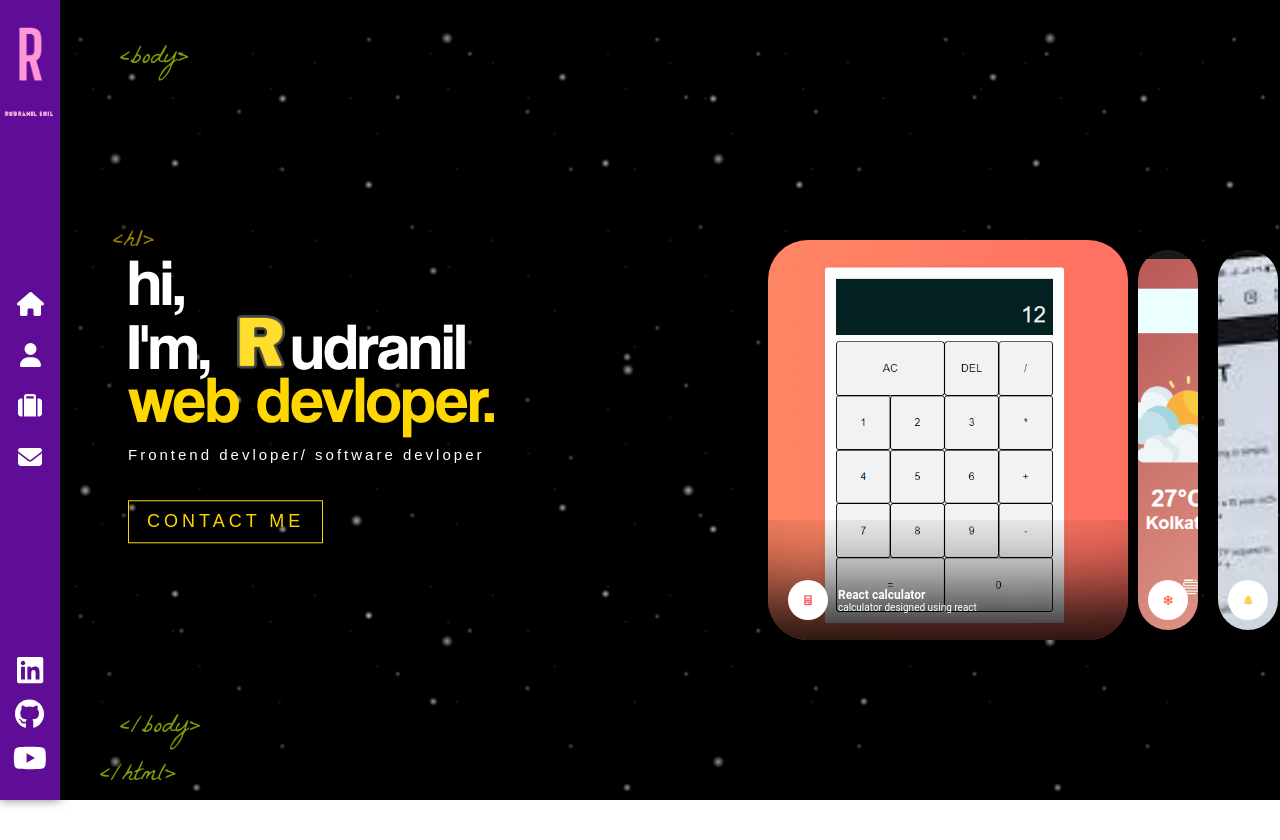
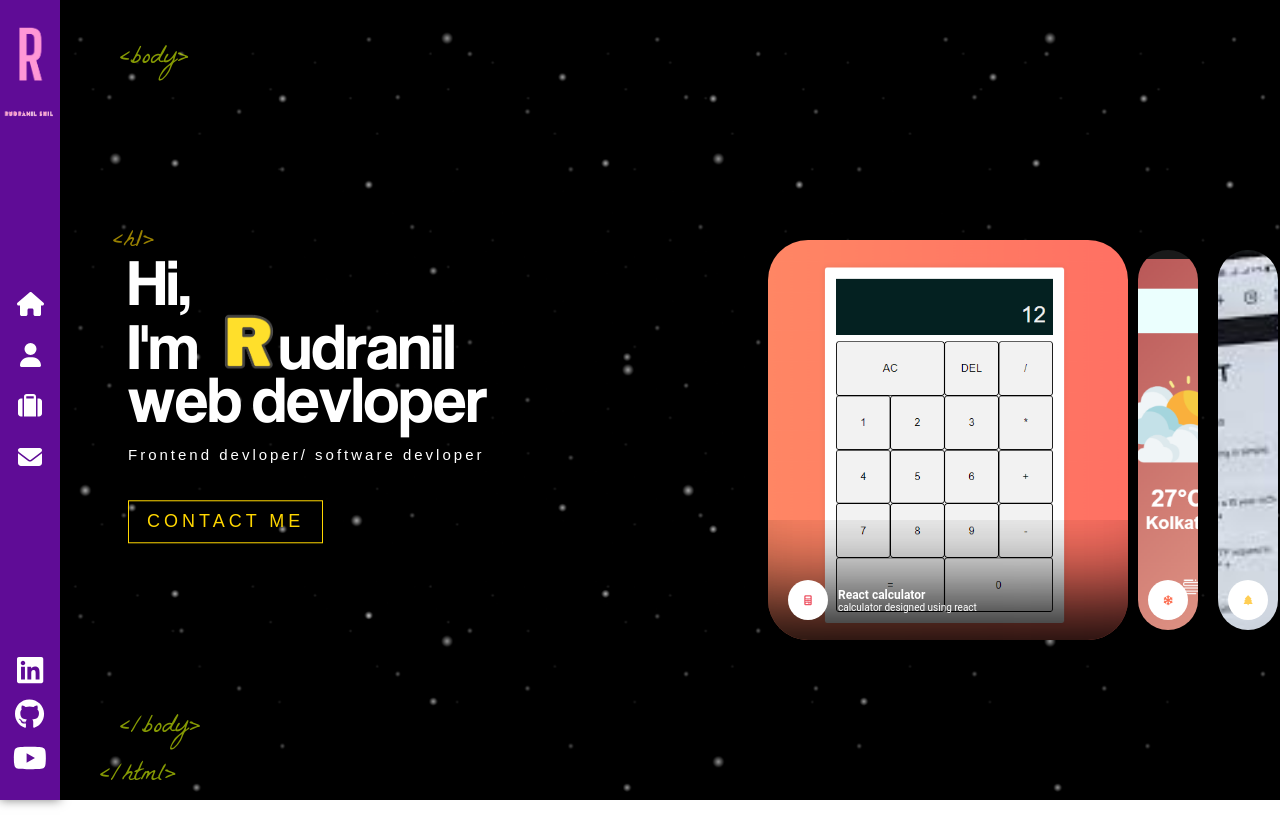
Before and after one commit to rudranil723/portfoliowebsite, a React (Create React App) app: page / in a window 1280 px wide. Shown: the top 840 px of the page. Built offline with nearby package versions, Linux system fonts and the light colour scheme.

Commit message:
home page okay

```diff
--- a/src/components/home/index.js
+++ b/src/components/home/index.js
@@ -1,4 +1,4 @@
-import React, { useEffect } from 'react';
+import { useEffect, useState } from 'react'
 import $ from 'jquery'; // Import jQuery
 import { Link } from 'react-router-dom';
 import '@fortawesome/fontawesome-free/css/all.css';
@@ -8,9 +8,23 @@ import image2 from '../../assets/images/2.png';
 import image3 from '../../assets/images/3.jpeg';
 import image4 from '../../assets/images/4.jpeg';
 import './index.scss';
+import AnimatedLetters from '../AnimatedLetters'
 
 
 const Home = () => {
+    const [letterClass, setLetterClass] = useState('text-animate')
+    const nameArray = ['u', 'd', 'r', 'a', 'n', 'i', 'l']
+    const jobArray = ['w', 'e', 'b', ' ', 'd', 'e', 'v', 'l', 'o', 'p', 'e', 'r']
+
+
+
+    useEffect(() => {
+        const timeoutId = setTimeout(() => {
+            setLetterClass('text-animate-hover');
+        }, 4000);
+        return () => clearTimeout(timeoutId);
+    }, []);
+
     useEffect(() => {
         // Place the jQuery code within the useEffect hook
         $(".option").click(function () {
@@ -21,13 +35,26 @@ const Home = () => {
     return (
         <div className="container home-page" >
             <div className="text-zone">
-                <h1>hi,<br/>I'm,
-                {/* we have to rmake the R photo but later */}
-                <img className = 'namelogo' src={LogoTitle} style={{width: '60px', height: '60px'}} alt="devloper"/>
-                udranil
-                <br/>
-                <span className='web-devloper-text'>web devloper.</span>
-            </h1>
+                <h1>
+                    <span className={letterClass}>H</span>
+                    <span className={`${letterClass} _12`}>i,</span>
+                    <br />
+                    <span className={`${letterClass} _13`}>I</span>
+                    <span className={`${letterClass} _14`}>'m</span>
+
+                    <img className = 'namelogo' src={LogoTitle} style={{width: '60px', height: '60px'}} alt="devloper"/>
+                    <AnimatedLetters
+                        letterClass={letterClass}
+                        strArray={nameArray}
+                        idx={15}
+                    />
+                    <br/>
+                    <AnimatedLetters
+                        letterClass={letterClass}
+                        strArray={jobArray}
+                        idx={22}
+                    />
+                </h1>
                 <h2>Frontend devloper/ software devloper</h2>
                 <Link to="/contact" className='flat-button'> CONTACT ME</Link>
             </div>
```
